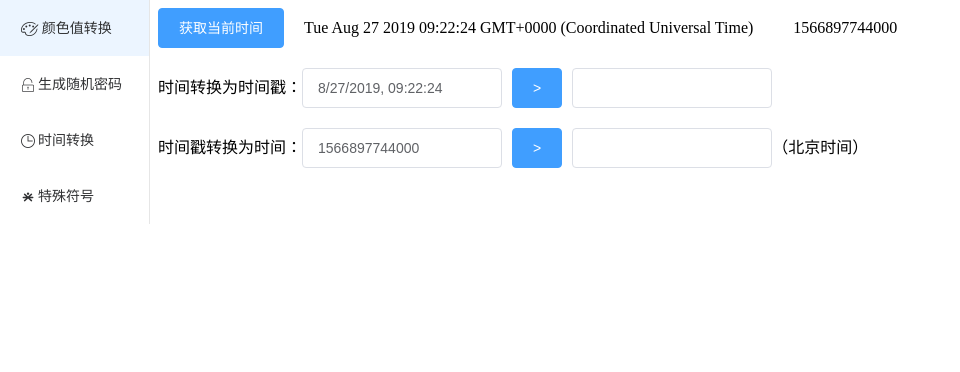
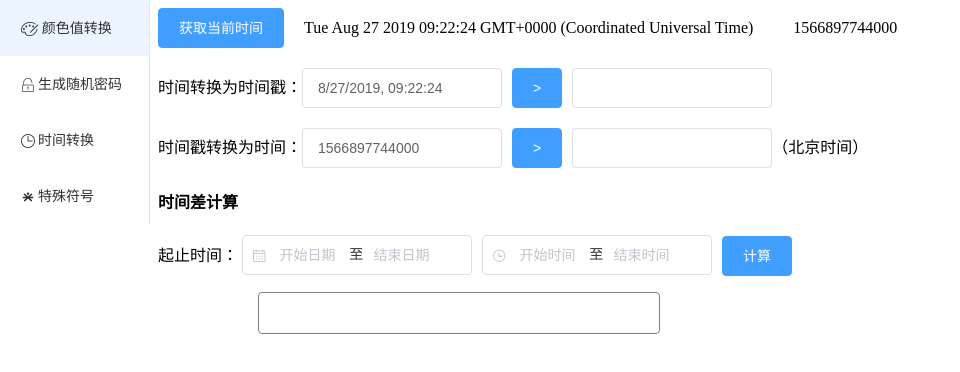
Before and after one commit to chendx97/tools, a Vue app: page /time in a window 1280 px wide. Shown: the top 372 px of the page, without its empty margins (0-960 px from the left). Built offline with nearby package versions, Linux system fonts and the light colour scheme.

Commit message:
add calculate mistiming

```diff
--- a/src/views/timeTrans.vue
+++ b/src/views/timeTrans.vue
@@ -17,6 +17,29 @@
 			<el-button type="primary" class="btn-transfer" @click="transferToDefault">></el-button>
 			<el-input v-model="resultTimeStamp"></el-input>（北京时间）
 		</div>
+		<div class="mistiming">
+			<h4>时间差计算</h4>
+			<p>
+				起止时间：
+				<el-date-picker
+					v-model="choosDate"
+					type="daterange"
+					range-separator="至"
+					start-placeholder="开始日期"
+					end-placeholder="结束日期"
+				></el-date-picker>
+				<el-time-picker
+					is-range
+					v-model="chooseTime"
+					range-separator="至"
+					start-placeholder="开始时间"
+					end-placeholder="结束时间"
+					placeholder="选择时间范围"
+				></el-time-picker>
+				<el-button @click="calculateDiff" type="primary">计算</el-button>
+			</p>
+			<p class="result">{{missTime}}</p>
+		</div>
 	</div>
 </template>
 
@@ -29,7 +52,10 @@ export default {
 			defaultTime: new Date().toLocaleString('chinese', { hour12: false }),
 			defaultTimeStamp: Number(new Date()),
 			resultTime: '',
-			resultTimeStamp: ''
+			resultTimeStamp: '',
+			choosDate: '',
+			chooseTime: '',
+			missTime: ''
 		}
 	},
 	methods: {
@@ -51,6 +77,17 @@ export default {
 		transferToDefault () {
 			let date = new Date(parseInt(this.defaultTimeStamp))
 			this.resultTimeStamp = date.toLocaleString('chinese', { hour12: false })
+		},
+		calculateDiff () {
+			let time = (this.choosDate[1] - this.choosDate[0]) + (this.chooseTime[1] - this.chooseTime[0])
+			let day = (time / (1000 * 60 * 60 * 24)).toFixed(0)
+			time = time % (1000 * 60 * 60 * 24)
+			let hour = (time / (1000 * 60 * 60)).toFixed(0)
+			time = time % (1000 * 60 * 60)
+			let min = (time / (1000 * 60)).toFixed(0)
+			time = time % (1000 * 60)
+			let second = (time / 1000).toFixed(0)
+			this.missTime = `${day}天${hour}小时${min}分${second}秒`
 		}
 	}
 }
@@ -77,5 +114,22 @@ export default {
 			}
 		}
 	}
+
+	.mistiming {
+		.el-range-editor {
+			width: 230px;
+			margin-right: 10px;
+		}
+
+		.result {
+			border: 1px solid gray;
+			height: 40px;
+			width: 400px;
+			transform: translateX(100px);
+			border-radius: 4px;
+			text-align: center;
+			line-height: 40px;
+		}
+	}
 }
 </style>
```
Also changed, not shown: src/main.js (+4 -4 lines).
